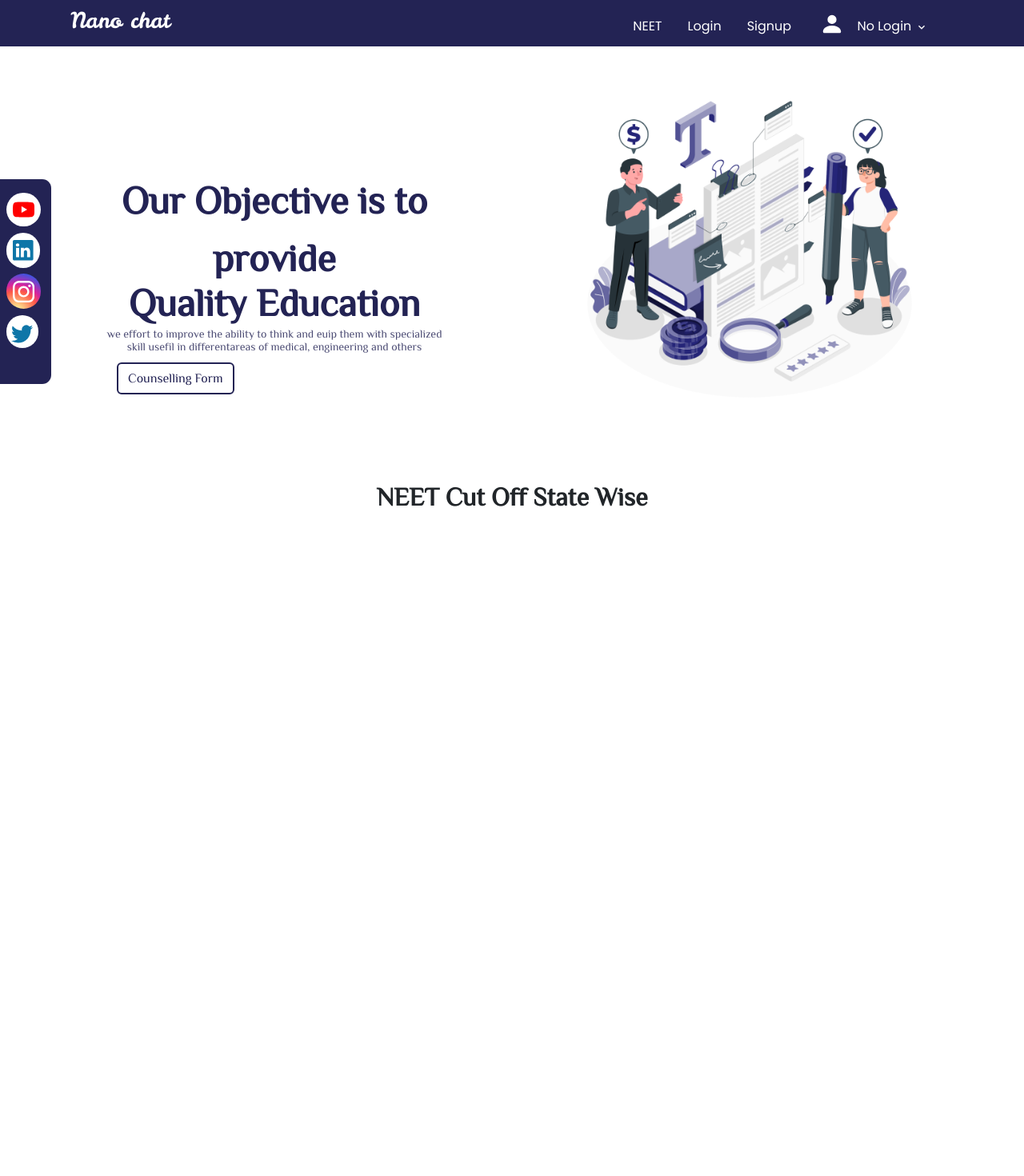
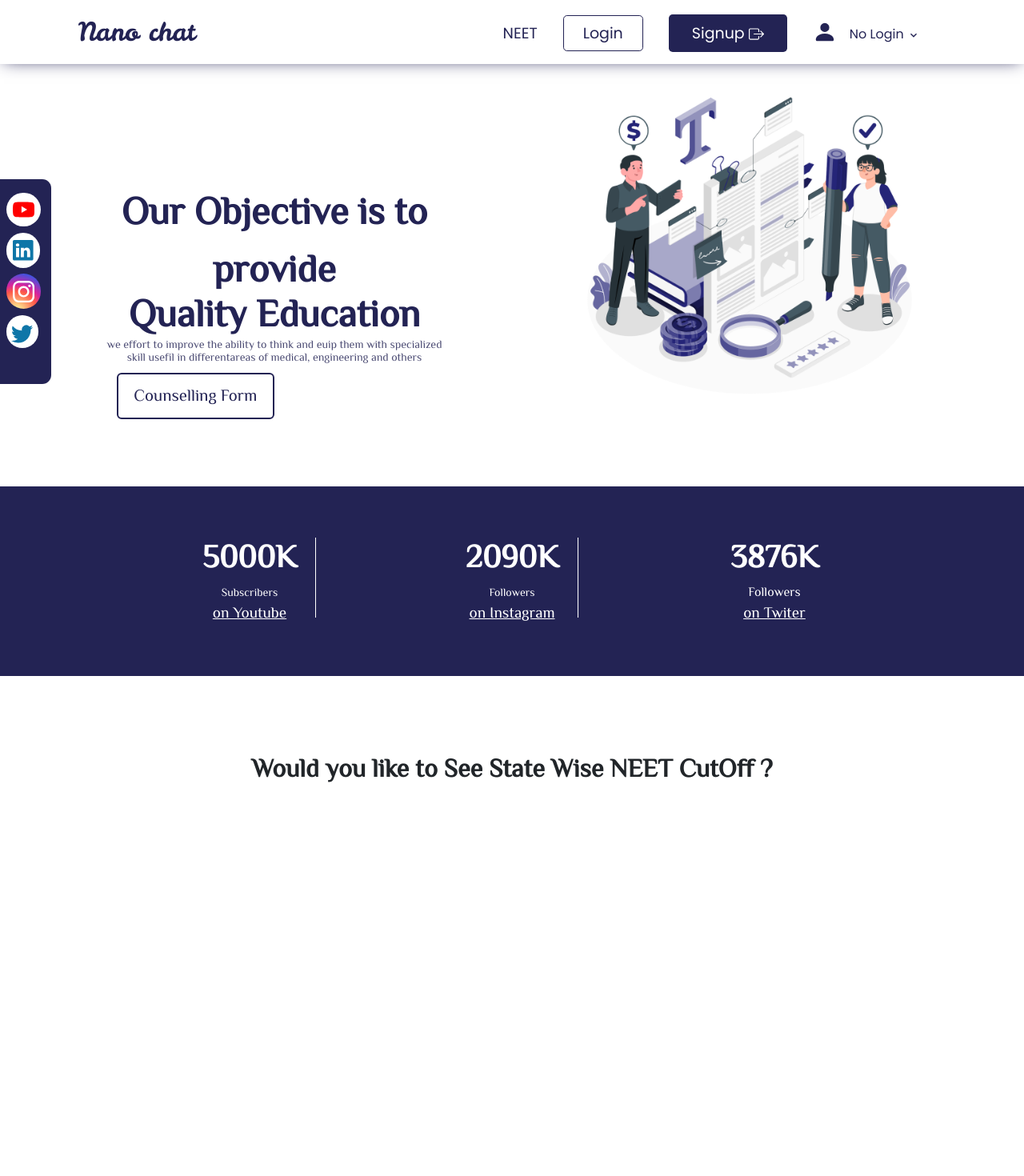
Before and after one commit to durgesh730/nanochat, a React (Create React App) app in the folder client/: page / in a window 1280 px wide. Shown: the top 1470 px of the page at 80% size. Built offline with nearby package versions, Linux system fonts and the light colour scheme; a web font is replaced by a local one.

Commit message:
UI changes done

```diff
--- a/client/src/component/Body.js
+++ b/client/src/component/Body.js
@@ -20,13 +20,13 @@ const Body = () => {
 
   useEffect(() => {
     Aos.init({
-       duration: 1200
+      duration: 1200
     });
- }, []);
+  }, []);
 
   return (
     <>
-      <Navbar/>
+      <Navbar />
       <div className='container'>
         <div className='imgpara' >
           <div className='Text' data-aos="fade-down-right">
@@ -36,20 +36,44 @@ const Body = () => {
             <div className='textfourth' ><small>skill usefil in differentareas of medical, engineering and others</small></div>
             <div className='textButton'>
               <Link className='btn' to="form" >Counselling Form</Link>
-              </div>
+            </div>
           </div>
           <div className='img' data-aos="fade-down-left">
             <img src={imgaes} alt="images" ></img></div>
         </div>
       </div>
 
-      <SocialMedia/>
-      <Cards/>
-      <Notification/>
-      <Tables/>
-      <Myself/>
-      <Videos/>
-      <Footer/>
+      <div className='chennels '>
+        <div className='container'>
+          <div>
+            <h1>5000K</h1>
+            <small>Subscribers</small><br/>
+            <a href=''> on Youtube</a>
+          </div>
+
+          <div class="vl"></div>
+          <div>
+            <h1>2090K</h1>
+            <small>Followers</small><br/>
+            <a href=''> on Instagram </a>
+          </div>
+
+          <div class="vl"></div>
+          <div>
+            <h1>3876K</h1>
+            <span> Followers </span><br/>
+            <a href=''> on Twiter </a>
+          </div>
+        </div>
+      </div>
+
+      <SocialMedia />
+      <Cards />
+      <Notification />
+      <Tables />
+      <Myself />
+      <Videos />
+      <Footer />
 
     </>
   )
--- a/client/src/component/Cards.js
+++ b/client/src/component/Cards.js
@@ -8,18 +8,19 @@ const Cards = () => {
 
     useEffect(() => {
         Aos.init({
-            duration: 1200
+            duration: 1600
         });
     }, []);
 
     return (
         <>
+            <div className='container'>
                 <div className='text-center cutoff'>
-                <h2>NEET Cut Off State Wise</h2></div>
+                    <h2> Would you like to See State Wise NEET CutOff ? </h2></div>
 
-            <div className='State container'>
-                <div className='ThirdCard' data-aos="fade-up">
-                    <div class="card " >
+                <div className='State' data-aos="fade-up">
+                    <div className='ThirdCard'>
+                        <div class="card ">
                             <div class="card-body d-grid ">
                                 <div className='cardsheading'><span>States</span></div> <hr />
                                 <Link to={"Panjab"}>Panjab</Link>
@@ -31,7 +32,7 @@ const Cards = () => {
                         </div>
                     </div>
 
-                <div className='ThirdCard' data-aos="fade-up">
+                    <div className='ThirdCard'>
                         <div class="card container">
                             <div class="card-body d-grid ">
                                 <div className='cardsheading'><span>States</span></div><hr />
@@ -43,8 +44,26 @@ const Cards = () => {
                             </div>
                         </div>
                     </div>
+                </div>
+                <div className='horiline' >
+                    <hr />
+                </div>
 
-                <div className='ThirdCard' data-aos="fade-up">
+                <div className='State'>
+                    <div className='ThirdCard' data-aos ="fade-up-right" >
+                        <div class="card container">
+                            <div class="card-body d-grid ">
+                                <div className='cardsheading'><span>States</span></div><hr />
+                                <Link to={"WestBengal"}>West Bengal</Link>
+                                <Link to={"Odisha"}>Odisha</Link>
+                                <Link to={"Gujrat"}>Gujarat</Link>
+                                <Link to={"Uttarakhand"}>Uttarakhand</Link>
+                                <Link to={"Telangana"}>Telangana</Link>
+                            </div>
+                        </div>
+                    </div>
+
+                    <div className='ThirdCard' data-aos ="fade-up-left" >
                         <div class="card container">
                             <div class="card-body d-grid ">
                                 <div className='cardsheading'><span>States</span></div><hr />
@@ -57,6 +76,7 @@ const Cards = () => {
                         </div>
                     </div>
                 </div>
+            </div>
         </>
     )
 }
--- a/client/src/component/Navbar.js
+++ b/client/src/component/Navbar.js
@@ -4,7 +4,7 @@ import { FaBars } from 'react-icons/fa';
 import { Link } from 'react-router-dom';
 import 'react-toastify/dist/ReactToastify.css';
 import { toast } from 'react-toastify';
-import { BsArrowReturnLeft, BsFillPersonFill } from 'react-icons/bs';
+import { BsArrowReturnLeft, BsFillPersonFill, BsBoxArrowRight } from 'react-icons/bs';
 import { MdKeyboardArrowDown } from 'react-icons/md'
 
 // for reset value of result
@@ -71,10 +71,9 @@ const Navbar = () => {
           <nav>
             <div className='logo'><Link to="/" onClick={onReset} >Nano chat</Link></div>
             <div className='RightNav'>
-              <Link to='/neet'>NEET</Link>
-              <Link to='/login'>Login</Link>
-              <Link to='/signup'>Signup</Link>
-              {token === null ? " " : <Link onClick={handleLogout} id='logout' >Logout</Link>}
+              <Link to='/neet' className='neettab' >NEET</Link>
+              <Link to='/login' className='logintab' >Login</Link>
+              <Link to='/signup' className='signuptab' > Signup <BsBoxArrowRight /> </Link>
               <span onClick={handledropdown} className='avtar' to='/signup'><BsFillPersonFill /><small >{users ? users.fname : "No Login "} <MdKeyboardArrowDown /> </small> </span>
               <span className='Bars' onClick={handleClick}><FaBars /></span>
             </div>
@@ -96,7 +95,7 @@ const Navbar = () => {
               <Link to="/help">FAQ's & Help</Link>
             </li>
             <li >
-              <Link style={{ cursor: "pointer" }}  >Logout</Link>
+              {token === null ? " " : <Link onClick={handleLogout} id='logout' >Logout</Link>}
             </li>
           </ul>
         </div>
--- a/client/src/style/body.css
+++ b/client/src/style/body.css
@@ -1,11 +1,8 @@
 @import url('https://fonts.googleapis.com/css2?family=Cabin&family=Cabin+Condensed&family=Courgette&family=Fira+Sans&family=Fredoka+One&family=Inter:wght@300&family=Leckerli+One&family=Montez&family=Pacifico&family=Philosopher&family=Poppins:wght@500&family=Roboto&family=Roboto+Condensed&family=Rubik&family=Signika+Negative:wght@300&family=Source+Sans+Pro&family=Ubuntu:wght@300;400&family=Varela+Round&family=Yanone+Kaffeesatz&display=swap');
+
 body {
   transition: all 400ms ease;
 }
-
-/* ::-webkit-scrollbar {
-   display: none;
-} */
 
 .imgpara {
   display: grid;
@@ -14,6 +11,8 @@ body {
   font-family: 'Philosopher';
   text-align: center;
   align-items: center;
+  padding-top: 4rem;
+  padding-bottom: 5rem;
 }
 
 .Text .textone span {
@@ -51,7 +50,18 @@ body {
 }
 
 .imgpara .img img {
-  width: 38rem;
+  width: 33rem;
+  -webkit-animation: mover 2s infinite  alternate;
+  animation: mover 2s infinite  alternate;
+}
+
+@-webkit-keyframes mover {
+  0% { transform: translateY(0); }
+  100% { transform: translateY(-30px); }
+}
+@keyframes mover {
+  0% { transform: translateY(0); }
+  100% { transform: translateY(-30px); }
 }
 
 .textButton {
@@ -61,39 +71,27 @@ body {
   justify-content: center;
 }
 
-/* .textButton button {
+
+.textButton a {
   margin-top: .5rem;
   margin-left: 4rem;
+  padding: .7rem 1.2rem;
+  font-size: 1.3rem;
   border-width: 2px;
   border-style: solid;
+  color: #232354;
+  border-color: #232354;
+}
+
+.textButton a:hover {
   border-color: #232354;
   color: #232354;
-} */
-
-
-.textButton a{
-  margin-top: .5rem;
-  margin-left: 4rem;
-  border-width: 2px;
-  border-style: solid;
-  border-color: #232354;
-  color: #232354;
-}
-
-/* .textButton button:hover {
-  background-color: #232354;
-  color: white;
-} */
-
-.textButton a:hover {
-  background-color: #232354;
-  color: white;
 }
 
 /* social media css */
 
 .socialMediaLogo {
-  height:32%;
+  height: 32%;
   width: 5%;
   position: fixed;
   z-index: 1;
@@ -172,6 +170,7 @@ body {
   .imgpara {
     padding-top: 2rem;
   }
+
   .imgpara .img img {
     width: 26rem;
   }
@@ -182,7 +181,7 @@ body {
 
   .socialMediaLogo {
     width: 5%;
-    height:32%;
+    height: 32%;
   }
 }
 
@@ -225,9 +224,11 @@ body {
   .imgpara .img img {
     width: 22rem;
   }
+
   .socialMediaLogo {
     display: none;
   }
+
   .Text .textone span {
     font-size: 1.7rem;
   }
@@ -241,7 +242,7 @@ body {
   }
 
   .Text .textthird small {
-    font-size:.7rem;
+    font-size: .7rem;
   }
 
   .Text .textfourth {
@@ -259,6 +260,7 @@ body {
   .Text {
     padding-top: 3rem;
   }
+
   .PhoneIcon {
     display: none;
   }
@@ -291,13 +293,43 @@ body {
   }
 
   .imgpara {
-    grid-gap:2.8rem;
+    grid-gap: 2.8rem;
   }
 
   .Text {
     padding-top: 3rem;
   }
-  .imgpara .img img{
+
+  .imgpara .img img {
     width: 16rem;
   }
 }
+
+
+.chennels {
+  background-color: #232354;
+  padding: 4rem 0rem;
+}
+
+.chennels .container {
+  padding: 0rem 10rem;
+  margin: auto;
+  text-align: center;
+  display: grid;
+  grid-template-columns: repeat(5, 1fr);
+  color: white;
+}
+
+.chennels .container a {
+  color: white;
+  font-size: 1.2rem;
+}
+
+.chennels .container h1{
+  font-weight: 600;
+}
+
+.vl {
+  border-left: 1px solid white;
+  height: 100px;
+}
--- a/client/src/style/cards.css
+++ b/client/src/style/cards.css
@@ -1,68 +1,71 @@
 @import url('https://fonts.googleapis.com/css2?family=Cabin&family=Cabin+Condensed&family=Courgette&family=Fira+Sans&family=Fredoka+One&family=Inter:wght@300&family=Leckerli+One&family=Montez&family=Pacifico&family=Philosopher&family=Poppins:wght@400;500&family=Roboto&family=Roboto+Condensed&family=Rubik&family=Signika+Negative:wght@300&family=Source+Sans+Pro&family=Ubuntu:wght@300;400&family=Varela+Round&family=Yanone+Kaffeesatz&display=swap');
-body{
+
+body {
     font-family: 'Philosopher';
 }
 
-.State{
+.State {
     padding-top: 2rem;
+    width: 65%;
     margin: auto;
     display: grid;
-    grid-template-columns: repeat(3,1fr);
-    grid-gap: 3rem;
+    grid-template-columns: repeat(2, 1fr);
+    grid-gap: 6rem;
     padding-bottom: 7rem;
 }
 
-.card{
+.card {
     transition: all 400ms ease;
     text-align: center;
-    box-shadow:  0px 1px 25px -15px #232354;
+    box-shadow: 0px 1px 25px -15px #232354;
     border-radius: 1rem;
 }
 
-.card .card-body{
+.card .card-body {
     padding: 2rem 1rem;
 }
 
-.card .card-body a{
+.card .card-body a {
     color: #232354;
     text-decoration: none;
     font-size: 1.5rem;
     padding: .2rem;
 }
 
-.cardsheading span{
+.cardsheading span {
     font-size: 1.7rem;
     font-weight: 600;
 }
 
- .card:hover{
-    transform: scale3d(1.1,1.1, 1.1);
+.card:hover {
+    transform: scale3d(1.05, 1.05, 1.05);
 }
 
-.cutoff{
+.cutoff {
     margin-top: 6rem;
     padding-bottom: 4rem;
     font-weight: 600;
 }
 
-.cutoff h2{
+.cutoff h2 {
     font-weight: 600;
 }
 
-@media screen and (max-width:1024px) {
-    .State{
-        grid-template-columns: repeat(2,1fr);
+@media screen and (max-width:700px) {
+    .State {
+        grid-template-columns: repeat(1, 1fr);
     }
 }
 
 @media screen and (max-width:700px) {
-    .State{
-        grid-template-columns: repeat(1,1fr);
+    .State {
+        padding: 2rem;
     }
 }
 
-@media screen and (max-width:700px) {
-    .State{
-        padding: 2rem;
-    }
+.horiline hr {
+    width: 70%;
+    margin-left: auto;
+    margin-right: auto;
+    color: #232354;
 }
--- a/client/src/style/navbar.css
+++ b/client/src/style/navbar.css
@@ -1,13 +1,14 @@
 @import url('https://fonts.googleapis.com/css2?family=Cabin&family=Cabin+Condensed&family=Courgette&family=Fira+Sans&family=Fredoka+One&family=Inter:wght@300&family=Leckerli+One&family=Pacifico&family=Poppins:wght@500&family=Roboto&family=Roboto+Condensed&family=Rubik&family=Signika+Negative:wght@300&family=Source+Sans+Pro&family=Ubuntu:wght@300;400&family=Varela+Round&family=Yanone+Kaffeesatz&display=swap');
 
 .Navbar{
-    background-color: #232354;
+    /* background-color: #232354; */
     font-family: 'Poppins';
     transition: all .3s;
+    box-shadow: 0px 0px 20px -5px #232354;
 }
 
 nav{
-    padding: .4rem;
+    padding: 1rem;
     display: flex;
     flex-direction: row;
     justify-content: space-between;
@@ -21,29 +22,47 @@ nav .logo{
 nav .logo a{
     font-family: 'Leckerli One';
     text-decoration: none;
-    font-size:1.7rem;
-    color: white;
+    font-size:2rem;
+    color: #232354;
     cursor: pointer;
 }
 
+.logintab{
+    border: 1px solid #232354;
+    border-radius: .3rem;
+    padding:  .5rem 1.5rem;
+    color: #232354;
+}
+
+.neettab{
+    color: #232354;
+}
+
+.signuptab{
+    color: white;
+    background-color: #232354;
+    border-radius: .3rem;
+    padding:  .6rem 1.5rem;
+}
+
 nav .RightNav a{
-    font-size: 16px;
-    color: white;
+    font-size: 19px;
+    font-weight: 400;
     text-decoration: none;
-    padding: 1rem;
+    margin:  0rem 1rem;
     transition: all 400ms ease;
 }
 
 nav .RightNav span{
     font-size: 30px;
-    color: white;
+    color: #232354;
     padding: 1rem;
     transition: all 400ms ease;
 }
 
 nav .RightNav small{
     font-size: 16px;
-    color: white;
+    color: #232354;
     padding: 1rem;
     transition: all 400ms ease;
 }
@@ -53,11 +72,12 @@ nav .RightNav a:hover{
     transform: scale3d(1.3, 1.3, 1.3);
 }
 
-/* ================== phone nav bar css =========== */
+/*  phone nav bar css  */
 .Bars{
     display: none;
-    color: white;
+    color: #232354;
     font-size: 1.4rem;
+    cursor: pointer;
 }
 
 .Sidenav{
@@ -97,7 +117,7 @@ nav .RightNav a:hover{
 }
 
 
-/* =============== dropdown css ============ */
+/* dropdown css  */
 .profile-options {
     position: absolute;
     right: 4.5rem;
--- a/client/src/style/passwordreset.css
+++ b/client/src/style/passwordreset.css
@@ -45,7 +45,7 @@
 }
 
 
-/* ============ css forgot password ================ */
+/* css forgot password */
 
 .forgot{
     margin-top: 4rem;
```
Lines whose indentation alone changed are shown as unchanged.
